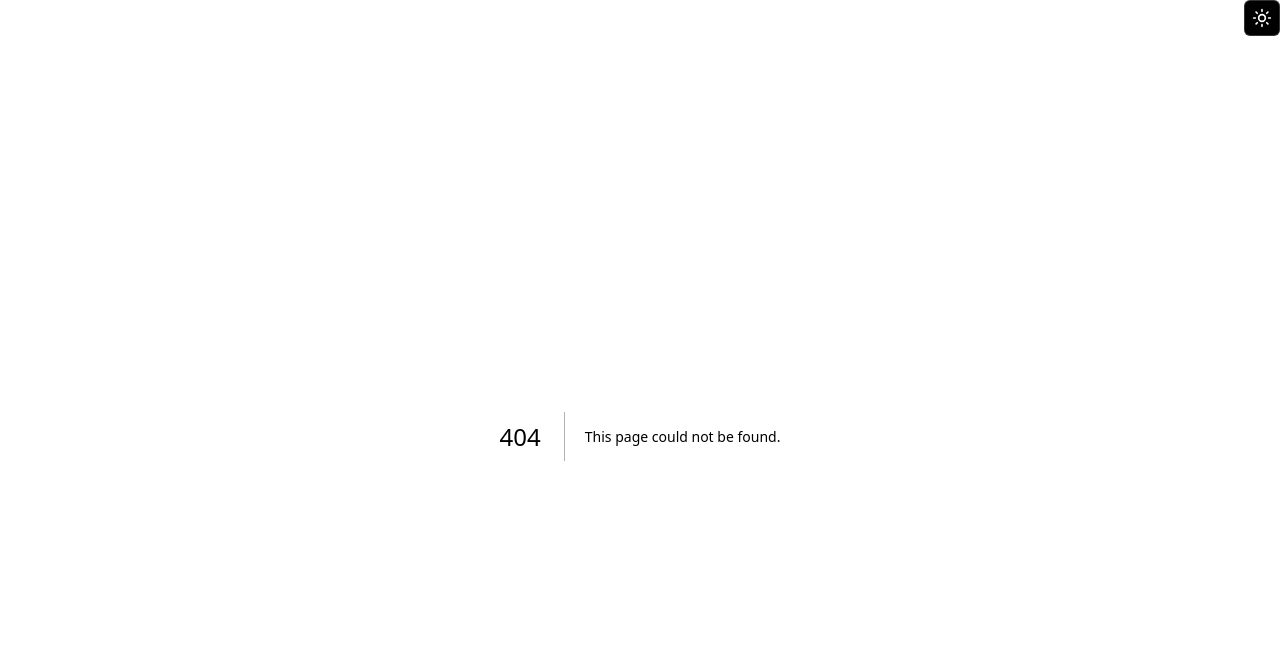
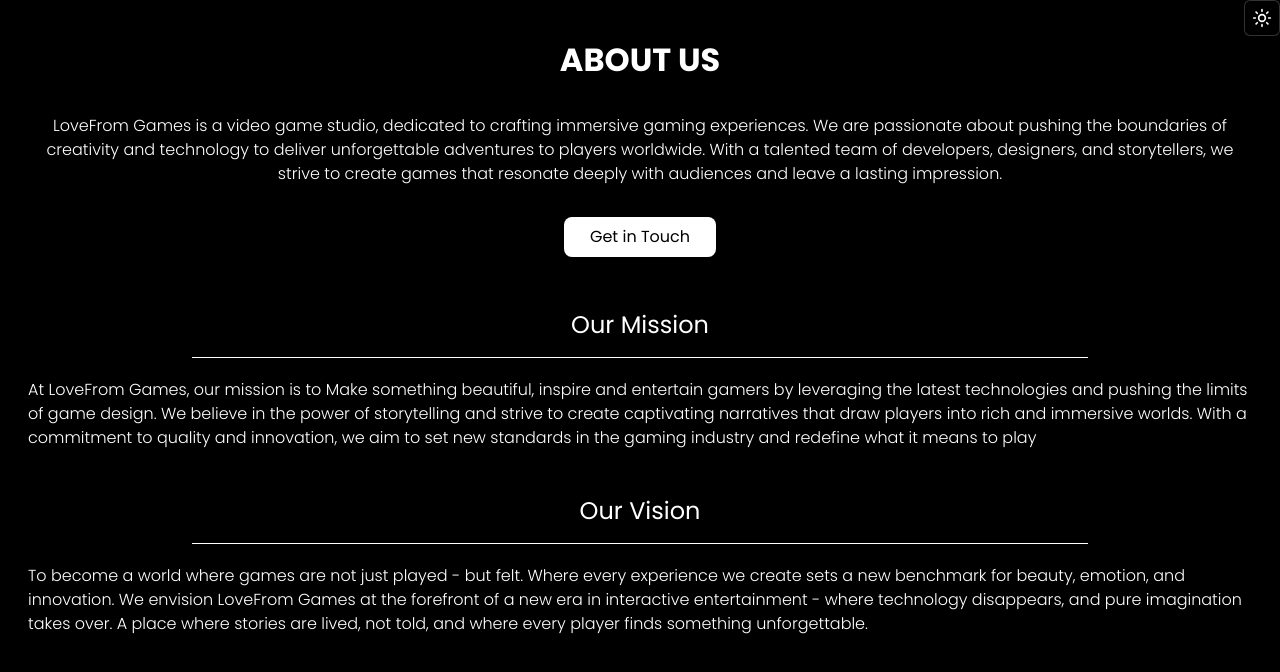
Before and after one commit to lomsadze123/lovefgame, a Next.js app: page /about in a window 1280 px wide. Before the commit this address had no page. Shown: the top 672 px of the page. Built offline with nearby package versions, Linux system fonts and the light colour scheme.

Commit message:
feat: create About page with mission and vision sections

```diff
--- /dev/null
+++ b/app/about/page.tsx
@@ -0,0 +1,55 @@
+import { SectionHeader } from "@/components/section-header";
+
+export default function AboutPage() {
+  return (
+    <main className="container px-7">
+      <section className="text-center">
+        <h1 className="text-[2rem] font-bold">ABOUT US</h1>
+        <p className="my-[1.9rem] font-light">
+          LoveFrom Games is a video game studio, dedicated to crafting immersive
+          gaming experiences. We are passionate about pushing the boundaries of
+          creativity and technology to deliver unforgettable adventures to
+          players worldwide. With a talented team of developers, designers, and
+          storytellers, we strive to create games that resonate deeply with
+          audiences and leave a lasting impression.
+        </p>
+        <button className="bg-foreground text-button-text py-2 px-[1.64rem] rounded-lg">
+          Get in Touch
+        </button>
+      </section>
+
+      <section className="flex flex-col gap-[3.1rem] mt-14">
+        <div>
+          <SectionHeader
+            title="Our Mission"
+            className="[&>div]:h-px gap-5 [&_h3]:text-2xl [&>div]:max-w-[70dvw] [&>div]:mx-auto [&_h3]:text-center"
+          />
+          <p className="mt-5 font-light">
+            At LoveFrom Games, our mission is to Make something beautiful,
+            inspire and entertain gamers by leveraging the latest technologies
+            and pushing the limits of game design. We believe in the power of
+            storytelling and strive to create captivating narratives that draw
+            players into rich and immersive worlds. With a commitment to quality
+            and innovation, we aim to set new standards in the gaming industry
+            and redefine what it means to play
+          </p>
+        </div>
+
+        <div>
+          <SectionHeader
+            title="Our Vision"
+            className="[&>div]:h-px gap-5 [&_h3]:text-2xl [&>div]:max-w-[70dvw] [&>div]:mx-auto [&_h3]:text-center"
+          />
+          <p className="mt-5 font-light">
+            To become a world where games are not just played - but felt. Where
+            every experience we create sets a new benchmark for beauty, emotion,
+            and innovation. We envision LoveFrom Games at the forefront of a new
+            era in interactive entertainment - where technology disappears, and
+            pure imagination takes over. A place where stories are lived, not
+            told, and where every player finds something unforgettable.
+          </p>
+        </div>
+      </section>
+    </main>
+  );
+}
--- a/components/section-header.tsx
+++ b/components/section-header.tsx
@@ -4,12 +4,11 @@
   title: string;
   subtitle?: string;
   date?: string;
-  fullDivider?: boolean;
   className?: string;
 }
 
 export function SectionHeader(props: SectionHeaderProps) {
-  const { title, subtitle, date, fullDivider, className } = props;
+  const { title, subtitle, date, className } = props;
 
   return (
     <div className={clsx("flex flex-col", className)}>
@@ -19,9 +18,7 @@
 
       {date && <h5 className="text-base">{date}</h5>}
 
-      <div
-        className={clsx("bg-primary-text", fullDivider ? "w-full" : "w-1/2")}
-      ></div>
+      <div className="bg-primary-text w-full "></div>
     </div>
   );
 }
```
